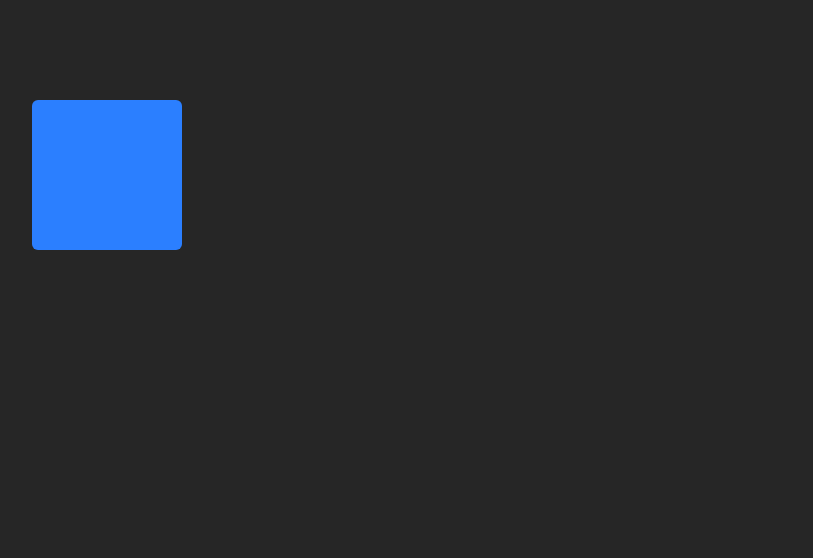
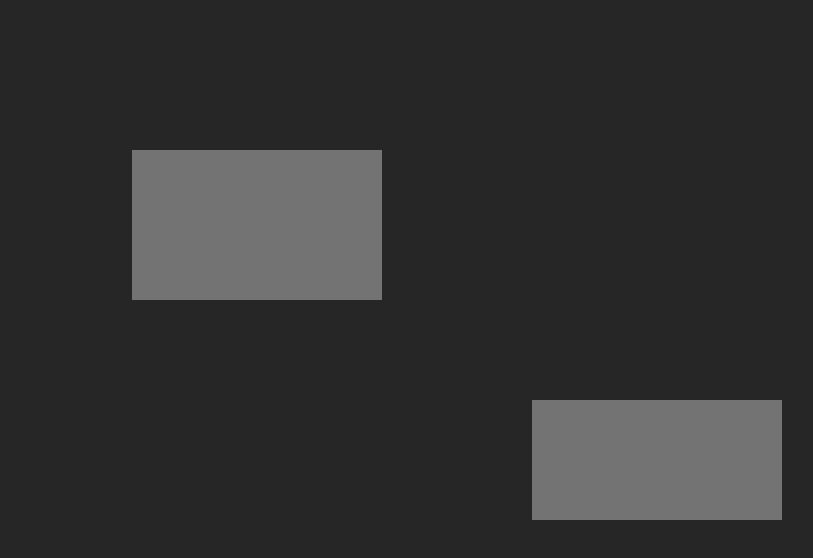
Before and after one commit to devsubhadeeproy/design-to-code-tool, a Next.js app: page /editor in a window 1280 px wide. Shown: the top 558 px of the page, without its empty margins (68-881 px from the left). Built offline with nearby package versions, Linux system fonts and the light colour scheme.

Commit message:
Added some dumm nodes, properly implemented world-space selection, click-to-select(single node) feature added and added Shift + Multi-click

```diff
--- a/src/components/canvas/root/CanvasScene.tsx
+++ b/src/components/canvas/root/CanvasScene.tsx
@@ -1,20 +1,31 @@
+"use client";
+
 import React from "react";
+import { useCanvasStore } from "../state/CanvasStore";
 
 interface CanvasSceneProps {
     children: React.ReactNode;
 }
 
 export function CanvasScene({ children }: CanvasSceneProps) {
+    const nodes = useCanvasStore((s)=>s.nodes);
+    const selectedIds = useCanvasStore((s)=>s.selectedIds);
+
     return (
         <div
-            className="
-        relative
-        w-2500
-        h-2500
-        bg-neutral-800
-      "
+            className="relative w-2500 h-2500 bg-neutral-800"
         >
-            {children}
+            {nodes.map((node)=>{
+                const isSelected = selectedIds.includes(node.id);
+
+                return(
+                    <div
+                        key={node.id}
+                        className={`absolute ${isSelected?"ring-2 ring-blue-400":""} bg-neutral-500`}
+                        style={{left: node.x, top: node.y, width: node.width, height: node.height,}}
+                    />
+                )
+            })}
         </div>
     );
 }
--- a/src/components/canvas/root/CanvasViewport.tsx
+++ b/src/components/canvas/root/CanvasViewport.tsx
@@ -36,7 +36,7 @@ export function CanvasViewport({ children }: CanvasViewportProps) {
     }
 
     const handleMouseUp = (e: React.MouseEvent) => {
-        selection.endSelection();
+        selection.endSelection(e.shiftKey);
     }
 
     return (
--- a/src/components/canvas/selection/useSelection.ts
+++ b/src/components/canvas/selection/useSelection.ts
@@ -2,19 +2,26 @@
 
 import { useState } from "react";
 import { SelectionRect } from "./selectionTypes";
+import { useCanvasStore } from "../state/CanvasStore";
 
-export function useSelection(){
+export function useSelection() {
   const [isSelecting, setIsSelecting] = useState(false);
   const [start, setSart] = useState<{ x: number; y: number } | null>(null);
   const [rect, setRect] = useState<SelectionRect | null>(null);
 
-    const startSelection = (x: number, y: number)=>{
+  const nodes = useCanvasStore((s) => s.nodes);
+  const setSelectedIds = useCanvasStore((s) => s.setSelectedIds);
+  const panX = useCanvasStore((s) => s.panX);
+  const panY = useCanvasStore((s) => s.panY);
+  const zoom = useCanvasStore((s) => s.zoom);
+
+  const startSelection = (x: number, y: number) => {
     setIsSelecting(true);
     setSart({ x, y });
     setRect({ x, y, width: 0, height: 0 });
   };
 
-    const updateSelection = (x: number, y: number)=>{
+  const updateSelection = (x: number, y: number) => {
     if (!start) return;
 
     const left = Math.min(start.x, x);
@@ -22,20 +29,112 @@ export function useSelection(){
     const width = Math.abs(x - start.x);
     const height = Math.abs(y - start.y);
 
-        setRect({ x: left, y: top, width, height});
+    setRect({ x: left, y: top, width, height });
+  };
+
+  const endSelection = (isShiftPressed: boolean = false) => {
+    if (!rect || !start) {
+      cleanup();
+      return;
     }
 
-    const endSelection = () => {
+    const isClick = rect.width < 5 && rect.height < 5;
+
+    if (isClick) {
+  const worldX = (rect.x - panX) / zoom;
+  const worldY = (rect.y - panY) / zoom;
+
+  const clickedNode = [...nodes]
+    .reverse()
+    .find((node) =>
+      pointInside(worldX, worldY, {
+        x: node.x,
+        y: node.y,
+        width: node.width,
+        height: node.height,
+      })
+    );
+
+  if (clickedNode) {
+    if (isShiftPressed) {
+      // 🔥 TOGGLE behavior
+      setSelectedIds((prev) =>
+        prev.includes(clickedNode.id)
+          ? prev.filter((id) => id !== clickedNode.id)
+          : [...prev, clickedNode.id]
+      );
+    } else {
+      // 🔥 Replace selection
+      setSelectedIds([clickedNode.id]);
+    }
+  } else {
+    // Clicked empty space
+    if (!isShiftPressed) {
+      setSelectedIds([]);
+    }
+  }
+
+  cleanup();
+  return;
+}
+
+
+    const worldRect = {
+      x: (rect.x - panX) / zoom,
+      y: (rect.y - panY) / zoom,
+      width: rect.width / zoom,
+      height: rect.height / zoom,
+    };
+
+    const selected = nodes
+      .filter((node) =>
+        intersects(worldRect, {
+          x: node.x,
+          y: node.y,
+          width: node.width,
+          height: node.height,
+        }),
+      )
+      .map((node) => node.id);
+
+    setSelectedIds(selected);
+
+    cleanup();
+  };
+
+  const cleanup = () => {
     setIsSelecting(false);
     setSart(null);
-        setRect({ x: 0, y: 0, width: 0, height: 0 });
-    }
+    setRect(null);
+  };
 
   return {
     isSelecting,
     rect,
     startSelection,
     updateSelection,
-        endSelection
+    endSelection,
+  };
 }
+
+function intersects(a: SelectionRect, b: SelectionRect) {
+  return !(
+    a.x + a.width < b.x ||
+    a.x > b.x + b.width ||
+    a.y + a.height < b.y ||
+    a.y > b.y + b.height
+  );
 }
+
+function pointInside(
+  px: number,
+  py: number,
+  node: { x: number; y: number; width: number; height: number },
+) {
+  return (
+    px >= node.x &&
+    px <= node.x + node.width &&
+    py >= node.y &&
+    py <= node.y + node.height
+  );
+}
--- a/src/components/canvas/state/CanvasStore.ts
+++ b/src/components/canvas/state/CanvasStore.ts
@@ -1,4 +1,5 @@
 import { create } from "zustand";
+import { CanvasNode } from "../types/CanvasNode";
 
 interface CanvasViewState {
   zoom: number;
@@ -7,14 +8,18 @@ interface CanvasViewState {
 }
 
 interface CanvasActions {
-    setZoom: (zoom: number)=>void;
-    setPan: (panX: number, panY: number)=>void;
-    resetView: ()=>void;
+  setZoom: (zoom: number) => void;
+  setPan: (panX: number, panY: number) => void;
+  resetView: () => void;
+  nodes: CanvasNode[];
+  selectedIds: string[];
+  setSelectedIds: (ids: string[] | ((prev: string[])=>string[])) => void;
+  addNode: (node: CanvasNode) => void;
 }
 
-export type CanvasState= CanvasViewState & CanvasActions;
+export type CanvasState = CanvasViewState & CanvasActions;
 
-export const useCanvasStore = create<CanvasState>((set)=>({
+export const useCanvasStore = create<CanvasState>((set) => ({
   // initial state
   zoom: 1,
   panX: 0,
@@ -22,20 +27,51 @@ export const useCanvasStore = create<CanvasState>((set)=>({
 
   // functions to update state
 
-    setZoom: (zoom)=>set(()=>({
+  setZoom: (zoom) =>
+    set(() => ({
       zoom: Math.max(0.1, Math.min(zoom, 5)), // clamp
     })),
 
   setPan: (panX, panY) =>
-        set(()=>({
+    set(() => ({
       panX,
-            panY
+      panY,
     })),
 
   resetView: () =>
-        set(()=>({
+    set(() => ({
       zoom: 1,
       panX: 0,
       panY: 0,
     })),
+
+  nodes: [
+    {
+      id: "1",
+      type: "rectangle",
+      x: 200,
+      y: 150,
+      width: 250,
+      height: 150,
+    },
+    {
+      id: "2",
+      type: "rectangle",
+      x: 600,
+      y: 400,
+      width: 250,
+      height: 120,
+    },
+  ],
+
+  selectedIds: [],
+
+  setSelectedIds: (ids) => set((state)=>({
+    selectedIds: typeof ids === "function" ? ids(state.selectedIds) : ids,
+  })),
+
+  addNode: (node) =>
+    set((state) => ({
+      nodes: [...state.nodes, node],
+    })),
 }));
--- /dev/null
+++ b/src/components/canvas/types/CanvasNode.ts
@@ -0,0 +1,8 @@
+export type CanvasNode = {
+    id: string
+    type: "rectangle"
+    x: number
+    y: number
+    width: number
+    height: number
+}
```
Lines whose indentation alone changed are shown as unchanged.
